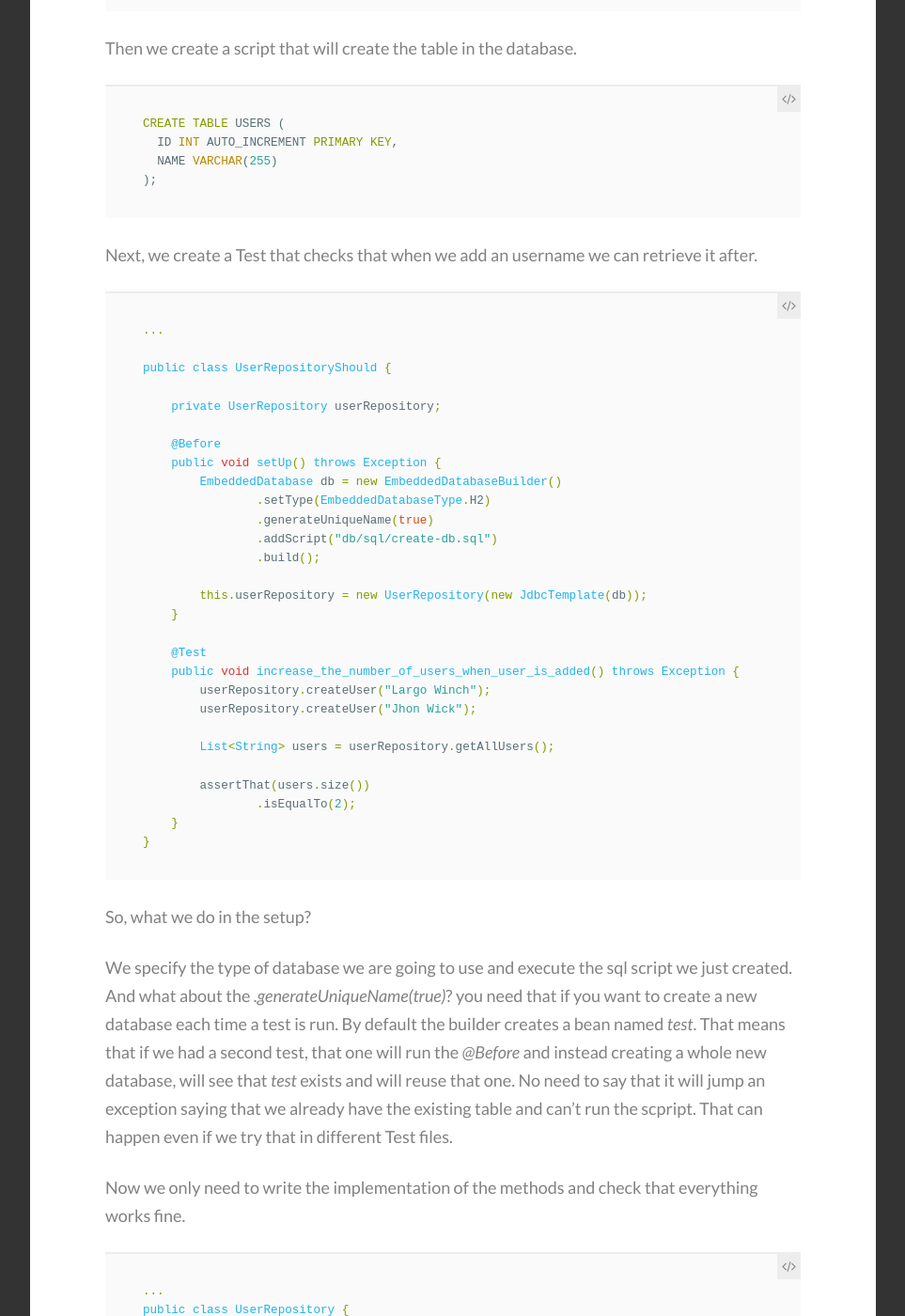
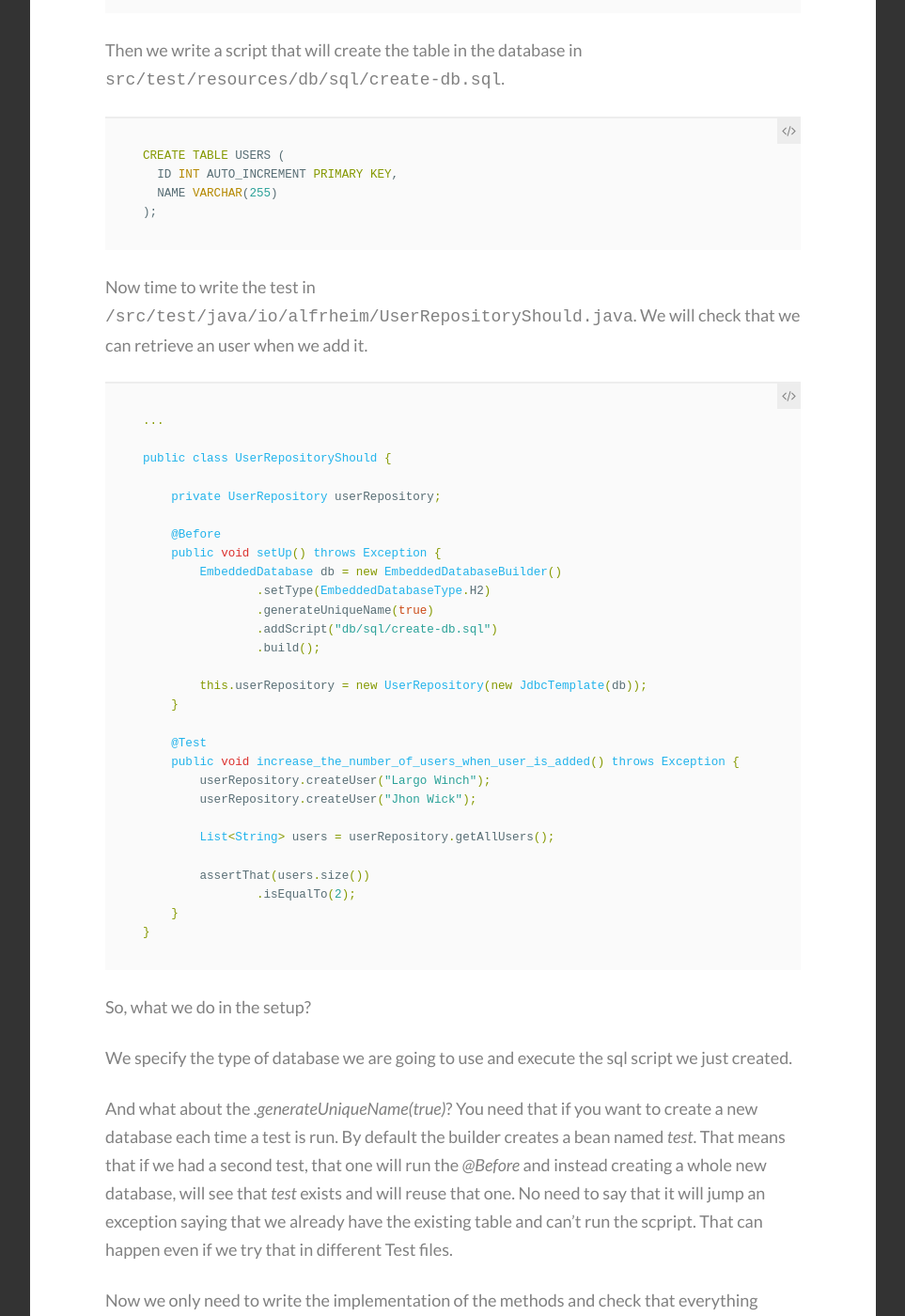
Before and after one commit to Alfrheim/Alfrheim.github.io, a Jekyll site: the page built from _posts/2017-06-15-testing-repository-with-spring.md, in a window 1280 px wide and 1400 px high, scrolled down 1327 px. Shown: the whole window at 94% size, without its empty margins (8-971 px from the left). Built offline with Jekyll 4.4.1, drawn with Linux system fonts in a browser that asks for light colours; some web fonts are replaced; some of the changed text lies outside the part shown.

Commit message:
added file paths

```diff
--- a/_posts/2017-06-15-testing-repository-with-spring.md
+++ b/_posts/2017-06-15-testing-repository-with-spring.md
@@ -10,7 +10,9 @@ Recently I wanted to test the queries I was doing in the Database. The project w
 
 Since it is an Integration Test I need to attack a real database or in this case an in memory DB.
 
-So, first things first. Create a maven project and add spring jdbc and h2 libraries.
+So, first things first.
+Create a maven project and add spring jdbc and h2 libraries in `pom.xml`.
+
 
 {% highlight xml %}
 <dependencies>
@@ -30,7 +32,7 @@ So, first things first. Create a maven project and add spring jdbc and h2 librar
 </dependencies>
 {% endhighlight %}
 
-Then we create a script that will create the table in the database.
+Then we write a script that will create the table in the database in `src/test/resources/db/sql/create-db.sql`.
 
 {% highlight sql %}
 CREATE TABLE USERS (
@@ -39,7 +41,8 @@ CREATE TABLE USERS (
 );
 {% endhighlight %}
 
-Next, we create a Test that checks that when we add an username we can retrieve it after.
+Now time to write the test in `/src/test/java/io/alfrheim/UserRepositoryShould.java`.
+We will check that we can retrieve an user when we add it.
 
 {% highlight java %}
 ...
@@ -76,11 +79,15 @@ public class UserRepositoryShould {
 So, what we do in the setup?
 
 We specify the type of database we are going to use and execute the sql script we just created.
-And what about the *.generateUniqueName(true)*? you need that if you want to create a new database each time a test is run. By default the builder creates a bean named *test*. That means that if we had a second test, that one will run the *@Before* and instead creating a whole new database, will see that *test* exists and will reuse that one.
+
+And what about the *.generateUniqueName(true)*?
+You need that if you want to create a new database each time a test is run.
+By default the builder creates a bean named *test*. That means that if we had a second test, that one will run the *@Before* and instead creating a whole new database, will see that *test* exists and will reuse that one.
 No need to say that it will jump an exception saying that we already have the existing table and can't run the scpript. That can happen even if we try that in different Test files.
 
 Now we only need to write the implementation of the methods and check that everything works fine.
 
+`/src/main/java/io/alfrheim/UserRepository.java`
 {% highlight java %}
 ...
 public class UserRepository {
```
